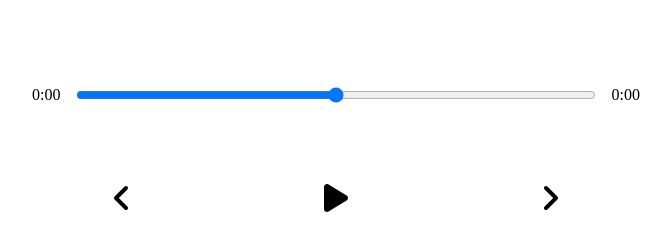
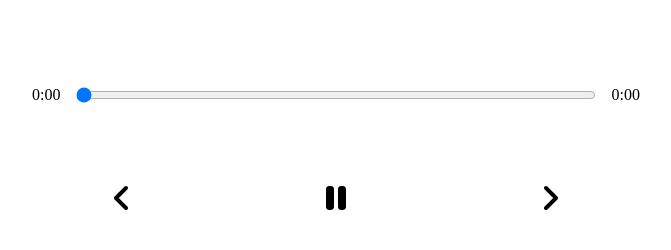
Before and after one commit to brian-liang/react-player, a React (Create React App) app: page / in a window 1280 px wide. Both pictures are taken after a click on the icon 640 px from the left and 608 px from the top of the page. Shown: the part 410-660 px from the top of the page, without its empty margins (304-975 px from the left). Built offline with nearby package versions, Linux system fonts and the light colour scheme.

Commit message:
10 - Made player slider functioning

```diff
--- a/src/components/Player.tsx
+++ b/src/components/Player.tsx
@@ -1,6 +1,6 @@
 import React, {useRef, useState} from 'react'
 import { FontAwesomeIcon } from '@fortawesome/react-fontawesome'
-import { faPlay, faAngleLeft, faAngleRight } from '@fortawesome/free-solid-svg-icons'
+import { faPlay, faAngleLeft, faAngleRight, faPause } from '@fortawesome/free-solid-svg-icons'
 import {SongType} from './Song.types'
 
 type SongProps = {
@@ -30,6 +30,11 @@ const Player = ({currentSong, isPlaying, setIsPlaying} : SongProps) => {
        const duration = e.target.duration
        setSongInfo({...songInfo, currentTime: current, duration})
     }
+
+    const dragHandler = (e : React.ChangeEvent<HTMLInputElement>) => {
+        audioRef.current!.currentTime = Number(e.target.value)
+        setSongInfo({...songInfo, currentTime: Number(e.target.value)})
+    }
     const getTime = (time: number) => {
         return(
             Math.floor(time/60) + ":" + ("0" + Math.floor(time % 60)).slice(-2)
@@ -39,12 +44,19 @@ const Player = ({currentSong, isPlaying, setIsPlaying} : SongProps) => {
         <div className="player">
             <div className="time-control">
                 <p>{getTime(songInfo.currentTime)}</p>
-                <input type="range"/>
+                <input
+                  min={0}
+                  max={songInfo.duration}
+                  value={songInfo.currentTime}
+                  onChange={dragHandler}
+                  type="range"
+                />
                 <p>{getTime(songInfo.duration)}</p>
             </div>
             <div className="play-control">
                 <FontAwesomeIcon className='skip-back' size='2x' icon={faAngleLeft}/>
-                <FontAwesomeIcon className='play' size='2x' icon={faPlay} onClick={playSongHandler}/>
+                {!isPlaying && <FontAwesomeIcon className='play' size='2x' icon={faPlay} onClick={playSongHandler}/>}
+                {isPlaying && <FontAwesomeIcon className='pause' size='2x' icon={faPause} onClick={playSongHandler}/>}
                 <FontAwesomeIcon className='skip-forward' size='2x' icon={faAngleRight}/>
             </div>
             <audio
--- a/src/styles/_player.scss
+++ b/src/styles/_player.scss
@@ -11,7 +11,7 @@
     display: flex;
     input{
         width: 100%;
-        padding: 1rem 2rem;
+        padding: 1rem 0rem;
     }
     p{
         padding: 1rem;
```
